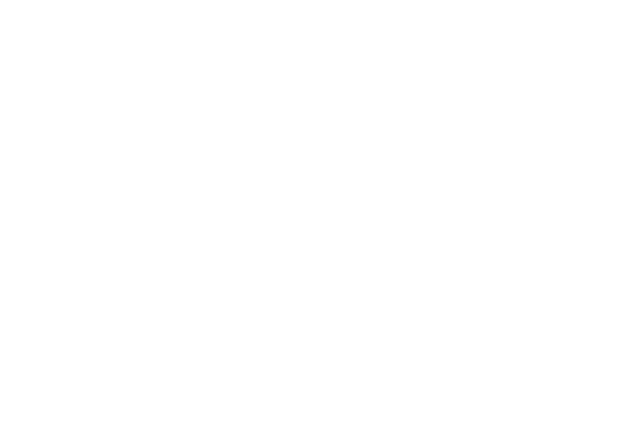
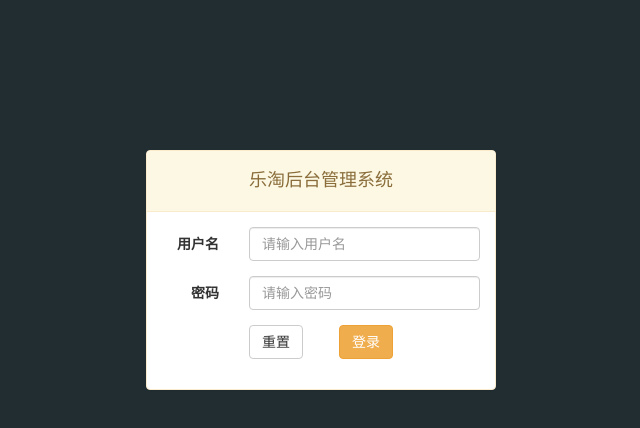
Before and after one commit to lbinbin/lbb_letao, a website: page public/back/login.html in a window 1280 px wide. Shown: the whole page, without its empty margins (319-959 px from the left). Drawn offline with Linux system fonts and the light colour scheme.

Commit message:
lbb无敌

```diff
--- a/public/back/css/common.css
+++ b/public/back/css/common.css
@@ -0,0 +1,9 @@
+@charset "UTF-8";
+
+.mt150 {
+  margin-top: 150px;
+}
+
+.lt_panel h4 {
+  text-align: center;
+}
--- a/public/back/login.html
+++ b/public/back/login.html
@@ -3,8 +3,54 @@
 <head>
   <meta charset="UTF-8">
   <title>Title</title>
+
+  <link rel="stylesheet" href="lib/bootstrap/css/bootstrap.css">
+  <link rel="stylesheet" href="lib/bootstrap-validator/css/bootstrapValidator.css">
+  <link rel="stylesheet" href="css/common.css">
+
 </head>
-<body>
+<body style="background-color: #222d32;">
 
+<div class="container">
+
+  <div class="col-md-4 col-md-offset-4">
+    <div class="lt_panel panel panel-warning mt150">
+      <div class="panel-heading"><h4>乐淘后台管理系统</h4></div>
+      <div class="panel-body">
+
+      <form  id="form" class="form-horizontal">
+        <div class="form-group">
+          <label for="username" class="col-sm-3 control-label">用户名</label>
+          <div class="col-sm-9">
+            <input type="email" class="form-control" id="username" placeholder="请输入用户名">
+          </div>
+        </div>
+        <div class="form-group">
+          <label for="password" class="col-sm-3 control-label">密码</label>
+          <div class="col-sm-9">
+            <input type="password" class="form-control" id="password" placeholder="请输入密码">
+          </div>
+        </div>
+        <div class="form-group">
+          <div class="col-sm-offset-3 col-sm-6">
+            <button type="submit" class="btn btn-default pull-left">重置</button>
+            <button type="submit" class="btn btn-warning pull-right ">登录</button>
+          </div>
+        </div>
+      </form>
+      </div>
+    </div>
+  </div>
+
+</div>
+
+</div>
+
+
+<script src="lib/jquery/jquery.js"></script>
+<script src="lib/bootstrap/js/bootstrap.js"></script>
+<script src="lib/bootstrap-validator/js/bootstrapValidator.js"></script>
+<script src="js/common.js"></script>
+<script src="js/login.js"></script>
 </body>
 </html>
```
